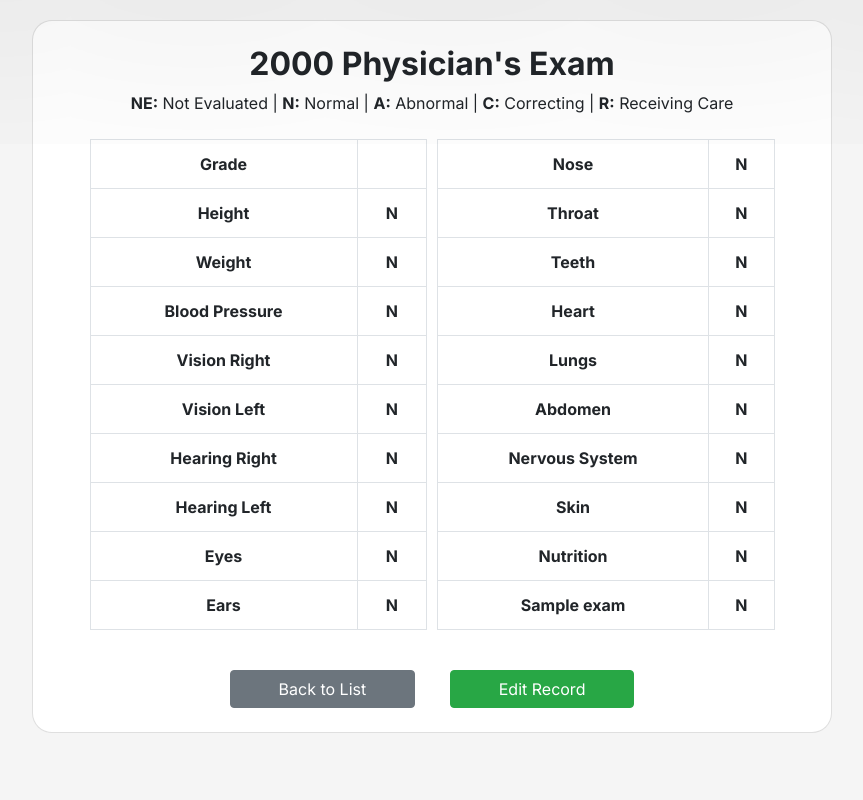
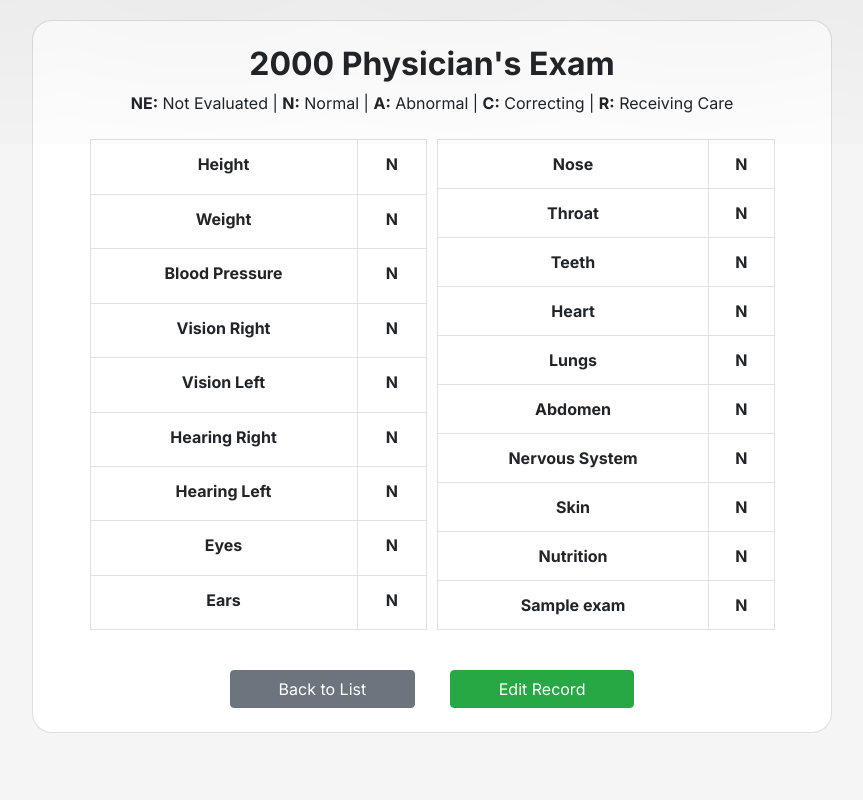
Before and after one commit to ayenla/MSYS42, a Django app: page /physician-exam/view/1/1/ in a window 1280 px wide. Shown: the part 145-945 px from the top of the page, without its empty margins (208-1071 px from the left). Run offline with Django 5.2, Linux system fonts and the light colour scheme; a user stored in the database is signed in; tables that the repository leaves empty hold one stand-in row (values such as "Sample post"); parts of the project's set-up code (start-up, migrations or seed data) failed here and were passed over; some libraries are stand-ins or nearby versions.

Commit message:
Update view_phyexam.html

```diff
--- a/BADproject/msys42app/templates/msys42app/view_phyexam.html
+++ b/BADproject/msys42app/templates/msys42app/view_phyexam.html
@@ -47,10 +47,7 @@
 
         <div class="d-flex justify-content-center" style="gap: 10px;">
             <table class="table table-bordered" style="width: 45%; font-weight: 800;">
-                <tr>
-                    <td>Grade</td>
-                    <td>{{ exam.grade }}</td>
-                </tr>
+
                 <tr>
                     <td>Height</td>
                     <td>{{ exam.height }}</td>
```
